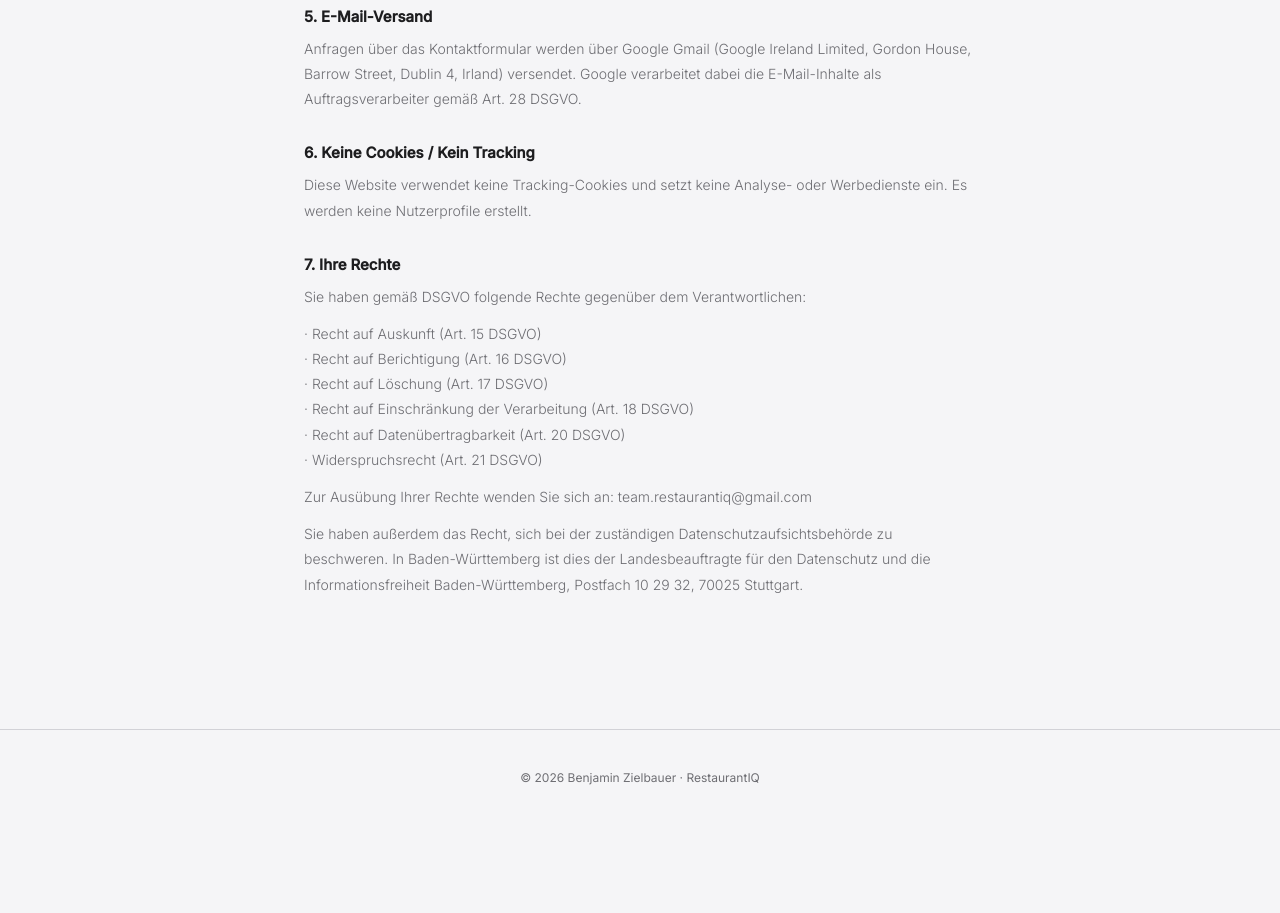
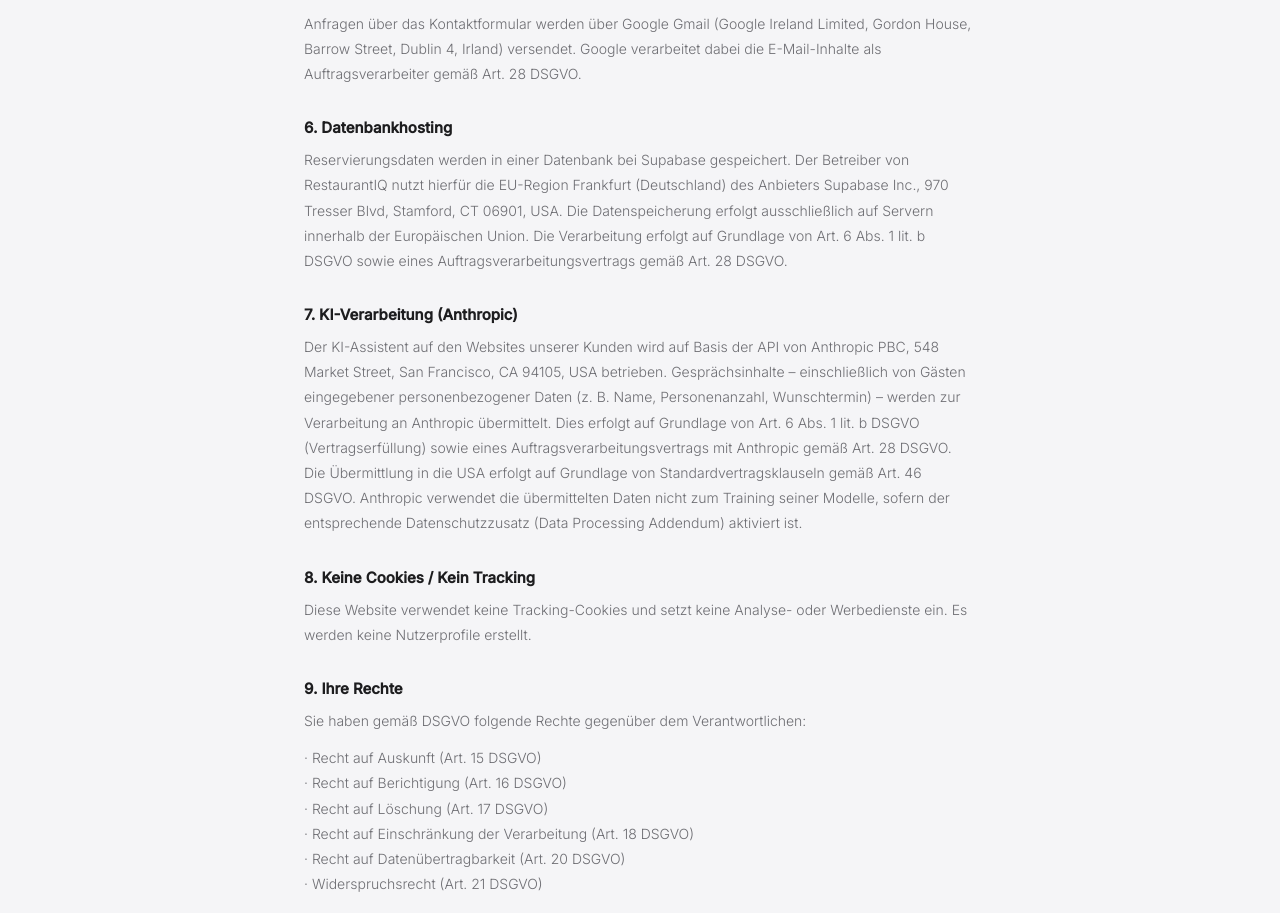
Before and after one commit to RestaurantIQ/website, a Next.js app: page /datenschutz in a window 1280 px wide. Shown: the part 965-1878 px from the top of the page. Before the commit the page ends 1790 px from the top, so only its background shows below. Built offline with nearby package versions, Linux system fonts and the light colour scheme.

Commit message:
Update Datenschutz: add Supabase (EU Frankfurt) + Anthropic sections

```diff
--- a/pages/datenschutz.js
+++ b/pages/datenschutz.js
@@ -38,15 +38,21 @@
         <p>Diese Website wird bei Vercel Inc., 340 Pine Street Suite 701, San Francisco, CA 94104, USA gehostet. Beim Aufruf der Website werden automatisch Verbindungsdaten (u. a. IP-Adresse, Browsertyp, Zeitpunkt des Zugriffs) an Server von Vercel übermittelt. Die Verarbeitung erfolgt auf Grundlage von Art. 6 Abs. 1 lit. f DSGVO (berechtigtes Interesse am sicheren Betrieb der Website). Vercel verarbeitet diese Daten auf Grundlage von Standardvertragsklauseln gemäß Art. 46 DSGVO.</p>
 
         <h2>4. Google Fonts</h2>
-        <p>Diese Website verwendet Google Fonts, einen Dienst der Google Ireland Limited, Gordon House, Barrow Street, Dublin 4, Irland. Beim Laden der Seite wird eine Verbindung zu Servern von Google hergestellt, wodurch Ihre IP-Adresse an Google übertragen wird. Dies erfolgt auf Grundlage von Art. 6 Abs. 1 lit. f DSGVO (berechtigtes Interesse an einer einheitlichen Darstellung der Website). Google verarbeitet diese Daten ggf. auch in den USA auf Grundlage von Standardvertragsklauseln. Weitere Informationen finden Sie unter <a href="https://policies.google.com/privacy" target="_blank" rel="noopener noreferrer">policies.google.com/privacy</a>.</p>
+        <p>Diese Website verwendet Google Fonts, einen Dienst der Google Ireland Limited, Gordon House, Barrow Street, Dublin 4, Irland. Beim Laden der Seite wird eine Verbindung zu Servern von Google hergestellt, wodurch Ihre IP-Adresse an Google übertragen wird. Dies erfolgt auf Grundlage von Art. 6 Abs. 1 lit. f DSGVO (berechtigtes Interesse an einer einheitlichen Darstellung der Website). Weitere Informationen finden Sie unter <a href="https://policies.google.com/privacy" target="_blank" rel="noopener noreferrer">policies.google.com/privacy</a>.</p>
 
         <h2>5. E-Mail-Versand</h2>
         <p>Anfragen über das Kontaktformular werden über Google Gmail (Google Ireland Limited, Gordon House, Barrow Street, Dublin 4, Irland) versendet. Google verarbeitet dabei die E-Mail-Inhalte als Auftragsverarbeiter gemäß Art. 28 DSGVO.</p>
 
-        <h2>6. Keine Cookies / Kein Tracking</h2>
+        <h2>6. Datenbankhosting</h2>
+        <p>Reservierungsdaten werden in einer Datenbank bei Supabase gespeichert. Der Betreiber von RestaurantIQ nutzt hierfür die EU-Region Frankfurt (Deutschland) des Anbieters Supabase Inc., 970 Tresser Blvd, Stamford, CT 06901, USA. Die Datenspeicherung erfolgt ausschließlich auf Servern innerhalb der Europäischen Union. Die Verarbeitung erfolgt auf Grundlage von Art. 6 Abs. 1 lit. b DSGVO sowie eines Auftragsverarbeitungsvertrags gemäß Art. 28 DSGVO.</p>
+
+        <h2>7. KI-Verarbeitung (Anthropic)</h2>
+        <p>Der KI-Assistent auf den Websites unserer Kunden wird auf Basis der API von Anthropic PBC, 548 Market Street, San Francisco, CA 94105, USA betrieben. Gesprächsinhalte – einschließlich von Gästen eingegebener personenbezogener Daten (z. B. Name, Personenanzahl, Wunschtermin) – werden zur Verarbeitung an Anthropic übermittelt. Dies erfolgt auf Grundlage von Art. 6 Abs. 1 lit. b DSGVO (Vertragserfüllung) sowie eines Auftragsverarbeitungsvertrags mit Anthropic gemäß Art. 28 DSGVO. Die Übermittlung in die USA erfolgt auf Grundlage von Standardvertragsklauseln gemäß Art. 46 DSGVO. Anthropic verwendet die übermittelten Daten nicht zum Training seiner Modelle, sofern der entsprechende Datenschutzzusatz (Data Processing Addendum) aktiviert ist.</p>
+
+        <h2>8. Keine Cookies / Kein Tracking</h2>
         <p>Diese Website verwendet keine Tracking-Cookies und setzt keine Analyse- oder Werbedienste ein. Es werden keine Nutzerprofile erstellt.</p>
 
-        <h2>7. Ihre Rechte</h2>
+        <h2>9. Ihre Rechte</h2>
         <p>Sie haben gemäß DSGVO folgende Rechte gegenüber dem Verantwortlichen:</p>
         <p>
           · Recht auf Auskunft (Art. 15 DSGVO)<br />
```
